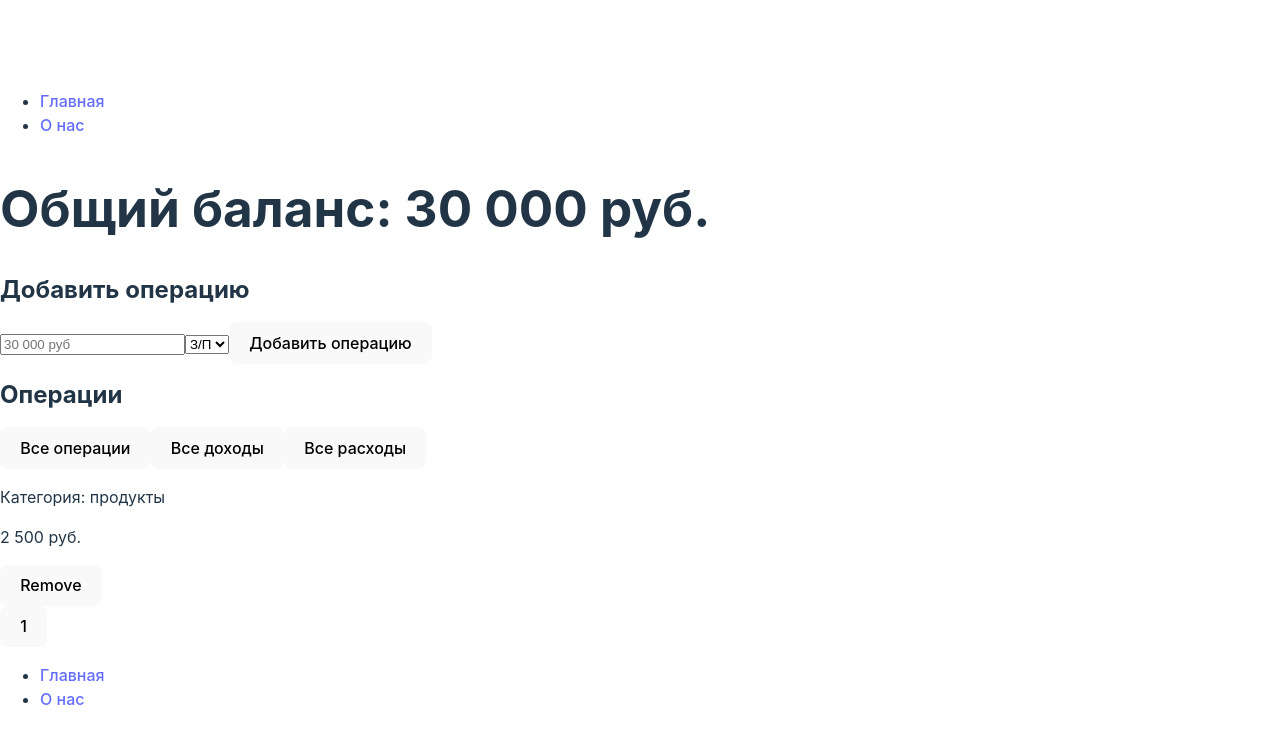
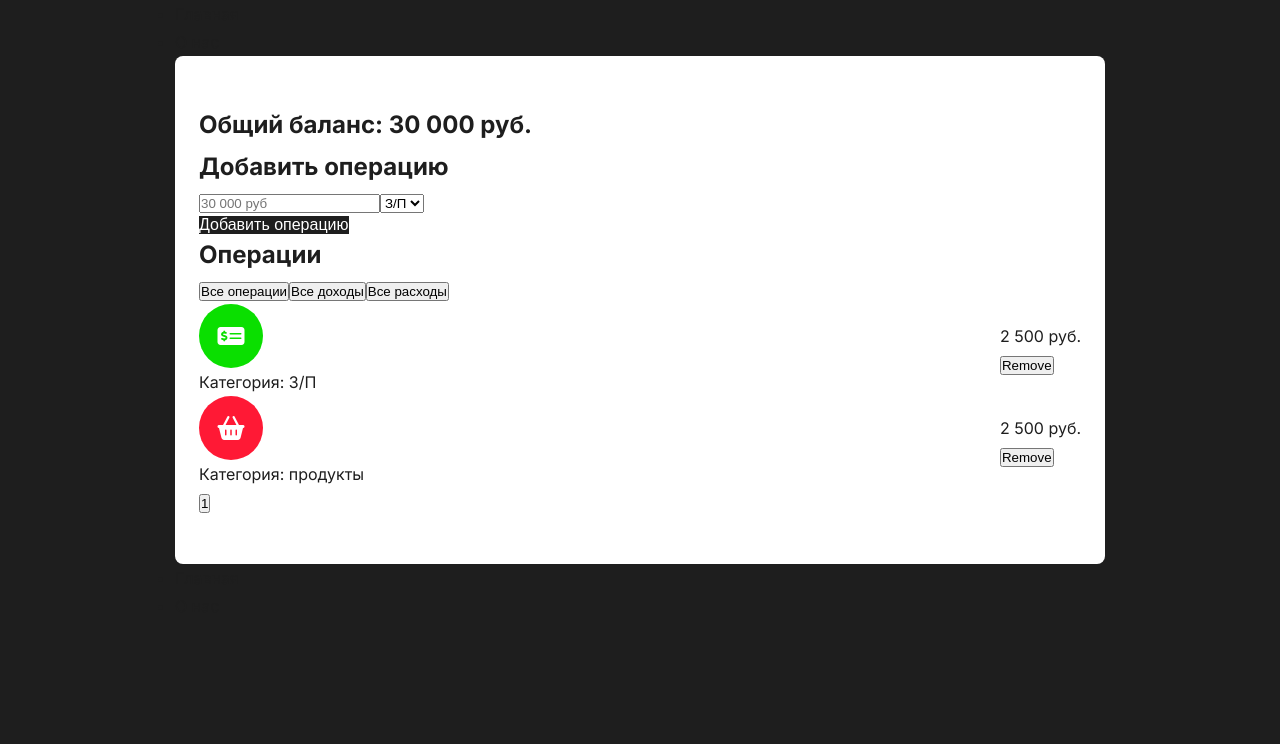
Before and after one commit to fqZell/react-budget, a React (Vite) app: page / in a window 1280 px wide. Shown: the top 744 px of the page. Built offline with nearby package versions, Linux system fonts and the light colour scheme.

Commit message:
Add style for page and item

```diff
--- a/index.html
+++ b/index.html
@@ -4,7 +4,13 @@
     <meta charset="UTF-8" />
     <link rel="icon" type="image/svg+xml" href="/vite.svg" />
     <meta name="viewport" content="width=device-width, initial-scale=1.0" />
-    <title>Vite + React</title>
+    <link rel="stylesheet" href="https://cdnjs.cloudflare.com/ajax/libs/font-awesome/6.2.1/css/all.min.css"
+    integrity="sha512-MV7K8+y+gLIBoVD59lQIYicR65iaqukzvf/nwasF0nqhPay5w/9lJmVM2hMDcnK1OnMGCdVK+iQrJ7lzPJQd1w=="
+    crossorigin="anonymous" referrerpolicy="no-referrer" />
+    <link rel="preconnect" href="https://fonts.googleapis.com">
+    <link rel="preconnect" href="https://fonts.gstatic.com" crossorigin>
+    <link href="https://fonts.googleapis.com/css2?family=Inter:wght@300;400;500;600;700&display=swap" rel="stylesheet">
+    <title>React Budget App</title>
   </head>
   <body>
     <div id="root"></div>
--- a/src/components/Footer/Footer.jsx
+++ b/src/components/Footer/Footer.jsx
@@ -1,21 +1,25 @@
+import { NavLink } from "react-router-dom";
+
 const Footer = () => {
     return (
         <footer>
+            <div className="container">
                 <nav>
                     <ul>
                         <li>
-                        <a href="/">
+                            <NavLink to="/">
                                 Главная
-                        </a>
+                            </NavLink>
                         </li>
 
                         <li>
-                        <a href="/about">
+                            <NavLink to="/about">
                                 О нас
-                        </a>
+                            </NavLink>
                         </li>
                     </ul>
                 </nav>
+            </div>
         </footer>
     )
 }
--- a/src/components/Header/Header.jsx
+++ b/src/components/Header/Header.jsx
@@ -3,6 +3,7 @@
 const Header = () => {
     return (
         <header>
+            <div className="container">
                 <nav>
                     <ul>
                         <li>
@@ -18,6 +19,7 @@
                         </li>
                     </ul>
                 </nav>
+            </div>
         </header>
     )
 }
--- a/src/index.css
+++ b/src/index.css
@@ -1,70 +1,83 @@
-:root {
-  font-family: Inter, Avenir, Helvetica, Arial, sans-serif;
+*,
+*::after,
+*::before {
+  margin: 0;
+  padding: 0;
+  box-sizing: border-box;
+}
+
+body {
+  font-family: 'Inter', sans-serif;
   font-size: 16px;
-  line-height: 24px;
   font-weight: 400;
+  line-height: 1.75;
 
-  color-scheme: light dark;
-  color: rgba(255, 255, 255, 0.87);
-  background-color: #242424;
+  background-color: #1e1e1e;
 
-  font-synthesis: none;
-  text-rendering: optimizeLegibility;
-  -webkit-font-smoothing: antialiased;
-  -moz-osx-font-smoothing: grayscale;
-  -webkit-text-size-adjust: 100%;
+  color: #1e1e1e;
 }
 
 a {
-  font-weight: 500;
-  color: #646cff;
-  text-decoration: inherit;
-}
-a:hover {
-  color: #535bf2;
+  text-decoration: none;
+  color: inherit;
 }
 
-body {
-  margin: 0;
-  display: flex;
-  place-items: center;
-  min-width: 320px;
-  min-height: 100vh;
+.container {
+  max-width: 960px;
+  margin: 0 auto;
+  padding: 0 15px;
 }
 
-h1 {
-  font-size: 3.2em;
-  line-height: 1.1;
+.button {
+  display: flex;
+  flex-direction: row;
+  align-items: center;
+  justify-content: center;
+
+  text-align: center;
+
+  font-size: 16px;
+
+  color: #fff;
+
+  background-color: #1e1e1e;
+
+  border: none;
+  outline: none;
 }
 
-button {
+.layout {
+  background-color: #fff;
+  padding: 48px 24px;
   border-radius: 8px;
-  border: 1px solid transparent;
-  padding: 0.6em 1.2em;
-  font-size: 1em;
-  font-weight: 500;
-  font-family: inherit;
-  background-color: #1a1a1a;
-  cursor: pointer;
-  transition: border-color 0.25s;
 }
-button:hover {
-  border-color: #646cff;
+.item {
+  display: flex;
+  flex-direction: row;
+  align-items: center;
+  justify-content: space-between;
 }
-button:focus,
-button:focus-visible {
-  outline: 4px auto -webkit-focus-ring-color;
+.item .circle {
+  --size: 64px;
+
+  width: var(--size);
+  height: var(--size);
+
+  border-radius: 50%;
+
+  display: flex;
+  flex-direction: row;
+  align-items: center;
+  justify-content: center;
+
+  color: #fff;
+  font-size: 24px;
 }
 
-@media (prefers-color-scheme: light) {
-  :root {
-    color: #213547;
-    background-color: #ffffff;
-  }
-  a:hover {
-    color: #747bff;
-  }
-  button {
-    background-color: #f9f9f9;
-  }
+.item .circle.income {
+  background-color: #0adf00;
 }
+
+.item .circle.expense {
+  background-color: #ff1935;
+}
--- a/src/pages/HomePage.jsx
+++ b/src/pages/HomePage.jsx
@@ -4,6 +4,7 @@
     return (
         <section>
             <div className="container">
+                <div className="layout">
                     <header>
                         <h1>Общий баланс: 30 000 руб.</h1>
                     </header>
@@ -33,8 +34,30 @@
                         <div className="items">
                             <div className="item">
                                 <div className="item__left">
-                                <div className="circle">
+                                    <div className="circle income">
+                                        <i class="fa-solid fa-money-check-dollar"></i>
+                                    </div>
 
+                                    <p className="category">
+                                        Категория: З/П
+                                    </p>
+                                </div>
+
+                                <div className="item__right">
+                                    <p className="total">
+                                        2 500 руб.
+                                    </p>
+
+                                    <button className="item__button">
+                                        Remove
+                                    </button>
+                                </div>
+                            </div>
+
+                            <div className="item">
+                                <div className="item__left">
+                                    <div className="circle expense">
+                                        <i class="fa-sharp fa-solid fa-basket-shopping"></i>
                                     </div>
 
                                     <p className="category">
@@ -61,6 +84,7 @@
                         </div>
                     </div>
                 </div>
+            </div>
         </section>
     )
 }
```
Lines whose indentation alone changed are shown as unchanged.
